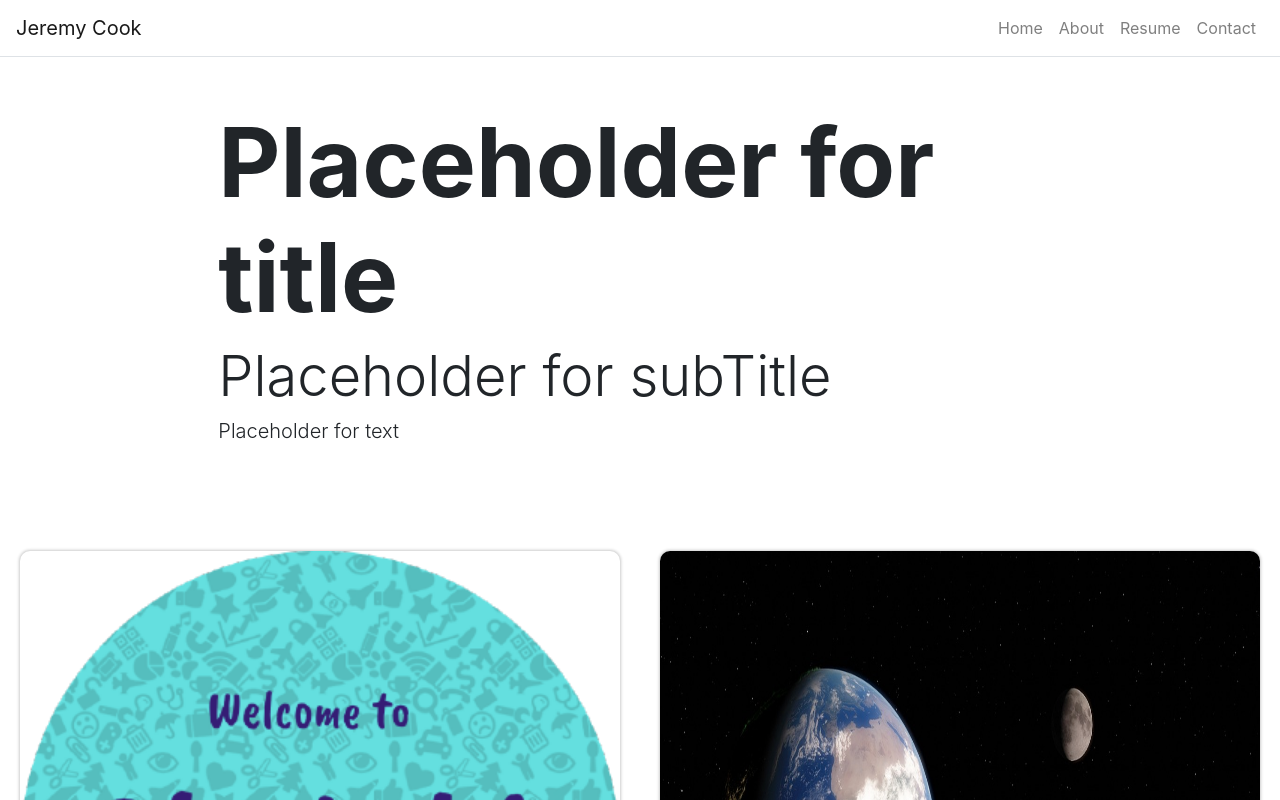
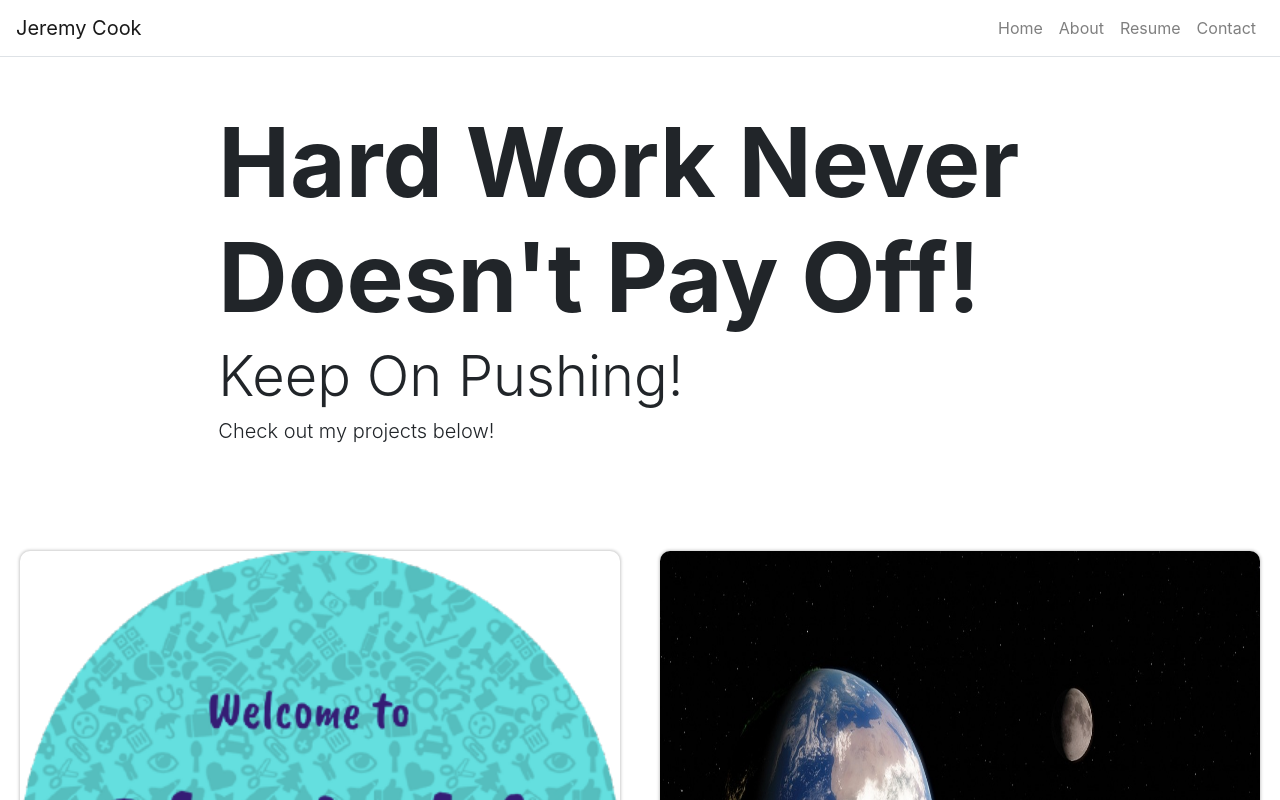
Before and after one commit to JC00K/portfolio, a React (Create React App) app: page / in a window 1280 px wide. Shown: the top 800 px of the page. Built offline with nearby package versions, Linux system fonts and the light colour scheme.

Commit message:
minor tweaks and filler removal

```diff
--- a/src/App.js
+++ b/src/App.js
@@ -23,9 +23,9 @@ class App extends React.Component {
         { title: 'Contact', path: '/contact' },
       ],
       home: {
-        title: 'Placeholder for title',
-        subTitle: 'Placeholder for subTitle',
-        text: 'Placeholder for text',
+        title: "Hard Work Never Doesn't Pay Off!",
+        subTitle: 'Keep On Pushing!',
+        text: 'Check out my projects below!',
       },
       about: {
         title: 'About Me',
--- a/src/components/CardInfo.js
+++ b/src/components/CardInfo.js
@@ -9,7 +9,7 @@ function CardInfo(props) {
       <p className='j-card-title'>{props.title}</p>
       <p className='j-card-sub-title'>{props.subTitle}</p>
       <a href={props.link} target='_blank' rel='noopener noreferrer'>
-        View
+        View Site
       </a>
     </animated.div>
   );
```
